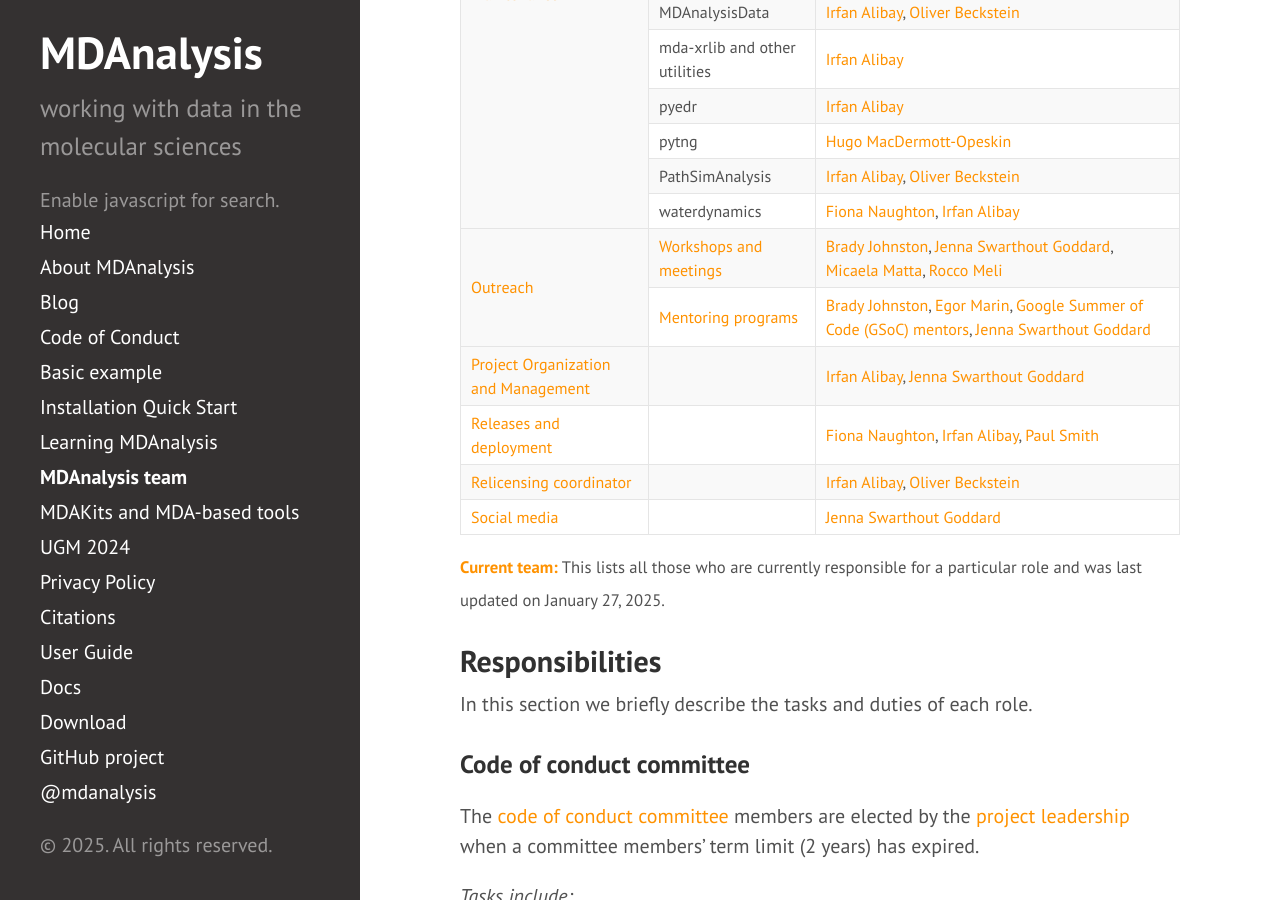
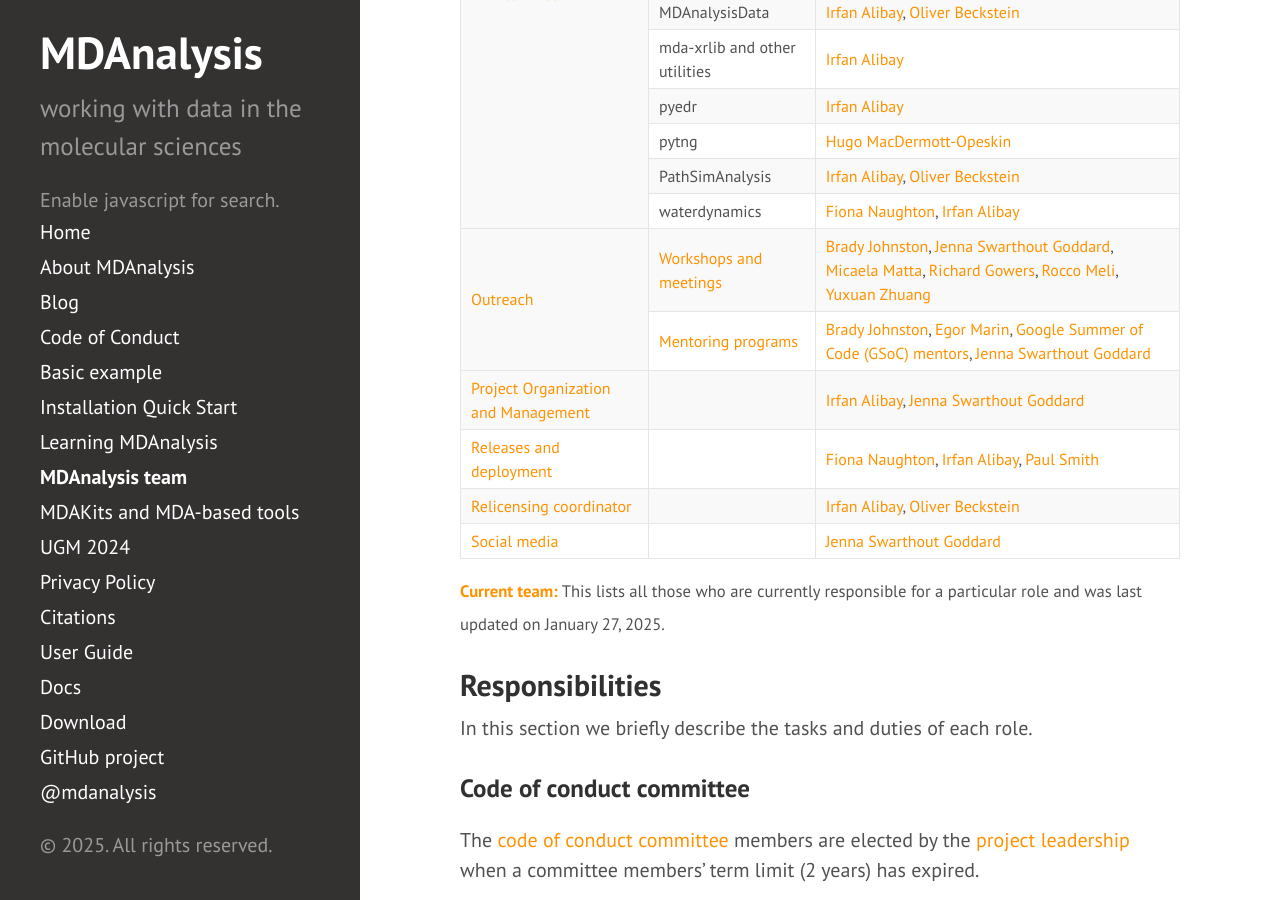
Before and after one commit to MDAnalysis/MDAnalysis.github.io, a Jekyll site: the page built from pages/team.md, in a window 1280 px wide and 900 px high, scrolled down 1548 px. Built offline with Jekyll 4.4.1, drawn with Linux system fonts in a browser that asks for light colours; comment, search, counter and statistics services are not loaded.

Commit message:
Add Richard and Yuxuan to workshops/meetings team
I would propose listing @richardjgowers and @yuxuanzhuang as workshop/event team contributors, based on their heavy involvement in several workshops/UGM organization/etc. last year

```diff
--- a/_data/team/roles/outreach.yml
+++ b/_data/team/roles/outreach.yml
@@ -12,7 +12,9 @@ subroles:
       - "[Brady Johnston](https://github.com/bradyajohnston)"
       - "[Jenna Swarthout Goddard](https://github.com/jennaswa)"
       - "[Micaela Matta](https://github.com/micaela-matta)"
+      - "[Richard Gowers](https://github.com/richardjgowers)"
       - "[Rocco Meli](https://github.com/RMeli)"
+      - "[Yuxuan Zhuang](https://github.com/yuxuanzhuang)"
 
   - subrole: Mentoring programs
     tasks:
```
